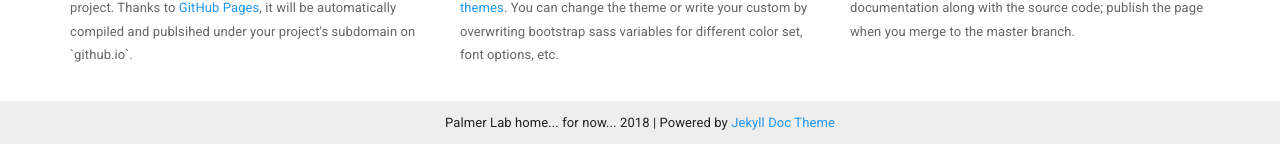
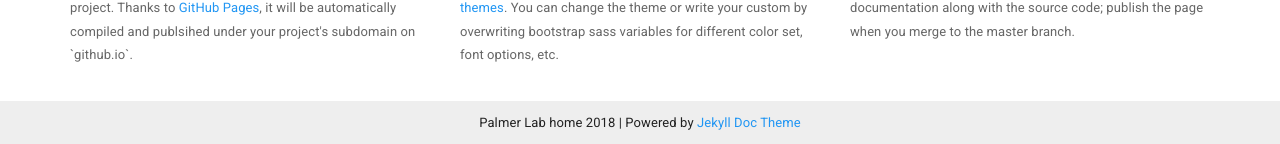
Before and after one commit to palmerlab-umd/palmerlab-umd.github.io, a Jekyll site: the page built from index.html, in a window 1280 px wide and 1084 px high, cut to the strip 359-1084 px from the top of the window. Shown: the part 578-722 px from the top of the strip. Built offline with Jekyll 4.4.1, drawn with Linux system fonts in a browser that asks for light colours; nearby versions of some CDN libraries; some of the changed text lies outside the part shown.

Commit message:
i take it back

```diff
--- a/_config.yml
+++ b/_config.yml
@@ -1,4 +1,4 @@
-title: Palmer Lab home... for now...
+title: Palmer Lab home
 name: Palmer Lab home
 markdown: kramdown
 
```
